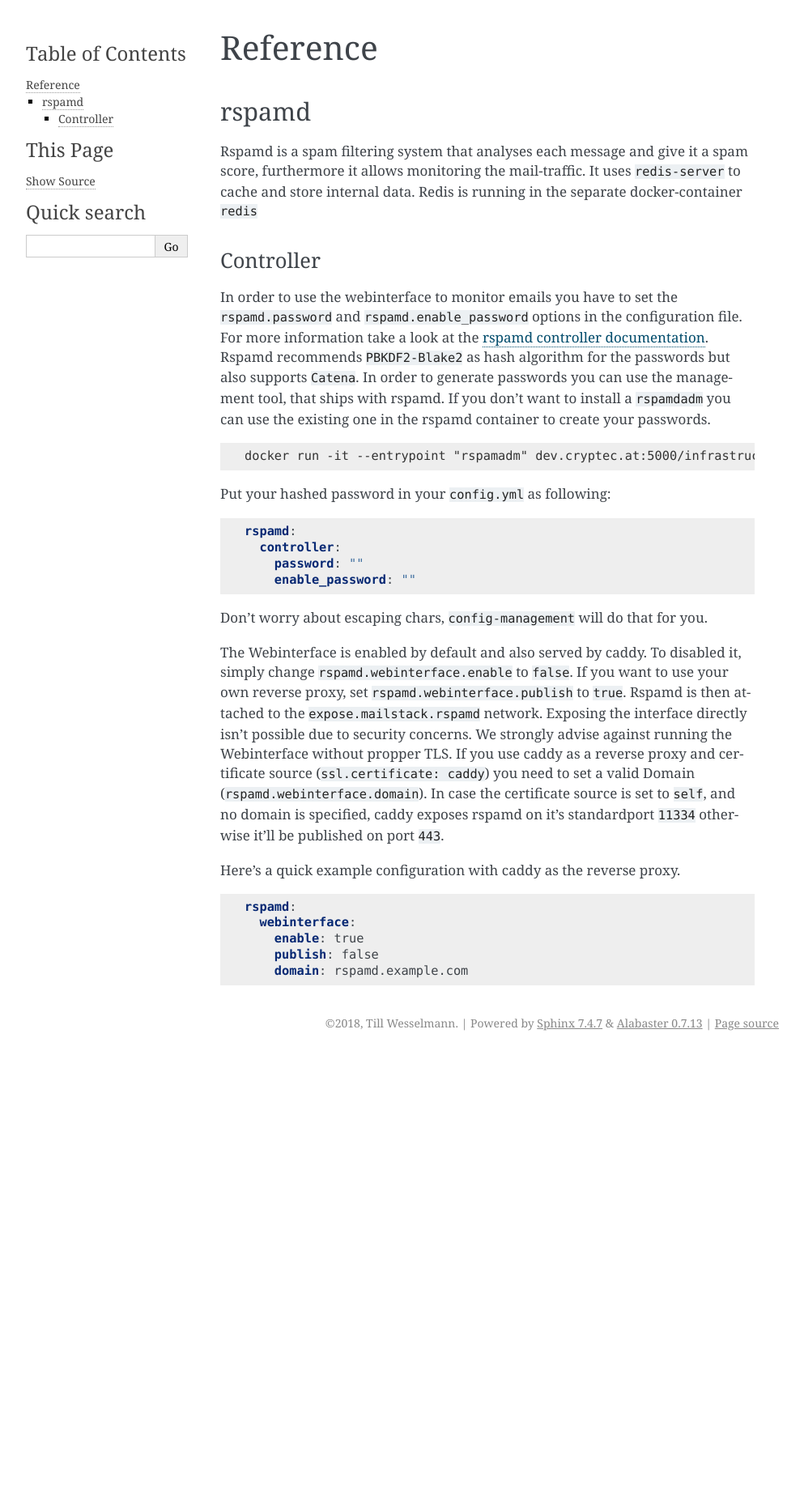
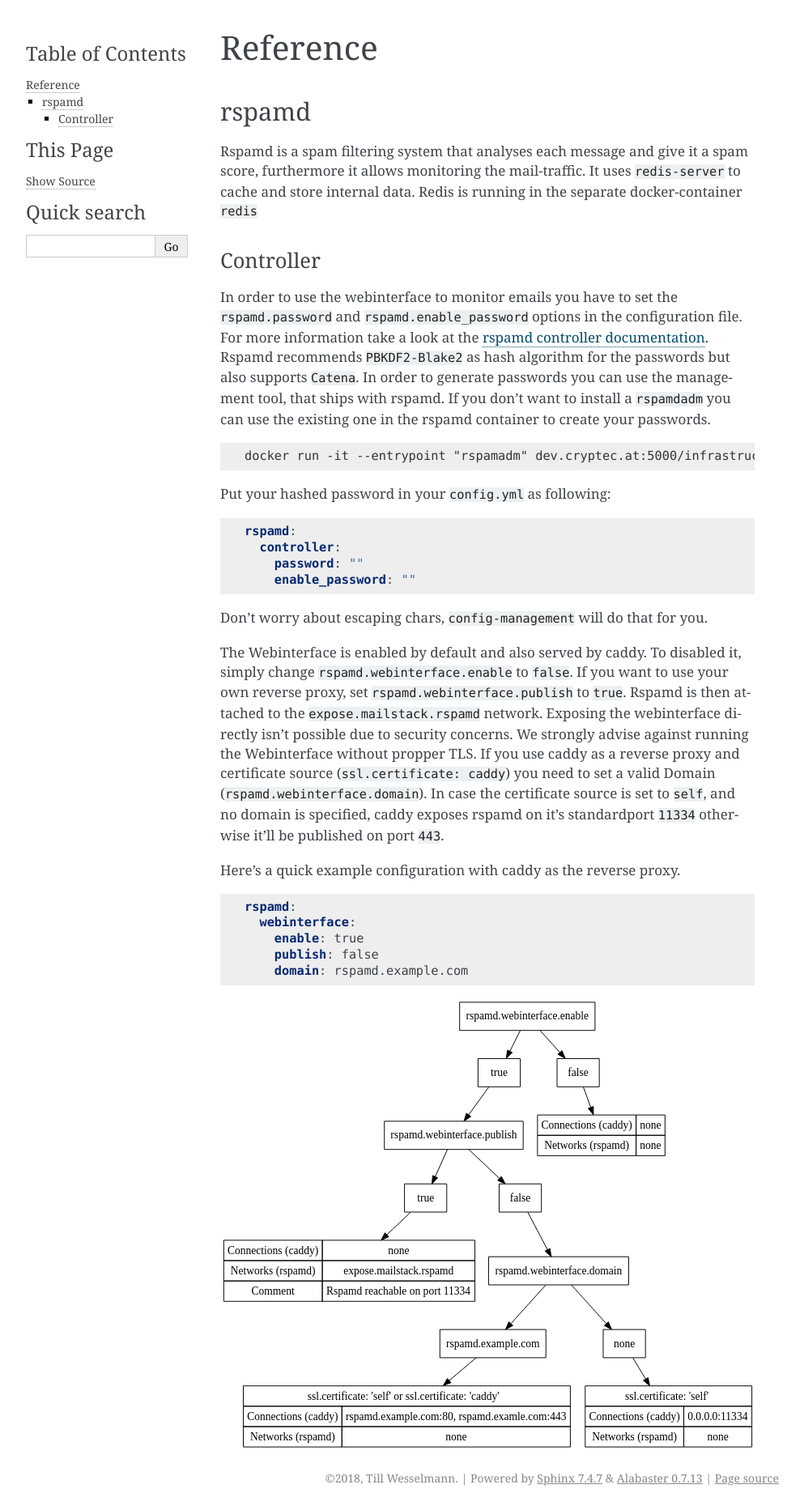
Before and after one commit to thesus/mailstack, a Sphinx documentation site: the page built from docs/source/usage/reference.rst, in a window 1280 px wide. Shown: the whole page at 81% size, without its empty margins (148-1141 px from the left). Built offline with Sphinx 7.4.7, drawn with Linux system fonts in a browser that asks for light colours; before the commit the page ends 1303 px from its top, so only the background shows below that.

Commit message:
Graphviz graphic for visualizing rspamd webinterface configuration options and there outcome

```diff
--- a/docs/source/usage/reference.rst
+++ b/docs/source/usage/reference.rst
@@ -40,7 +40,7 @@ Don't worry about escaping chars, ``config-management`` will do that for you.
 
 The Webinterface is enabled by default and also served by caddy. To disabled it, simply change ``rspamd.webinterface.enable`` to ``false``.
 If you want to use your own reverse proxy, set ``rspamd.webinterface.publish`` to ``true``. Rspamd is then attached to the ``expose.mailstack.rspamd`` network.
-Exposing the interface directly isn't possible due to security concerns. We strongly advise against running the Webinterface without propper TLS.
+Exposing the webinterface directly isn't possible due to security concerns. We strongly advise against running the Webinterface without propper TLS.
 If you use caddy as a reverse proxy and certificate source (``ssl.certificate: caddy``) you need to set a valid Domain (``rspamd.webinterface.domain``).
 In case the certificate source is set to ``self``, and no domain is specified, caddy exposes rspamd on it's standardport ``11334`` otherwise it'll be published on port ``443``.
 
@@ -53,3 +53,5 @@ Here's a quick example configuration with caddy as the reverse proxy.
       enable: true
       publish: false
       domain: rspamd.example.com
+
+.. image:: ./rspamd_graph.svg
--- a/meta-config.yml
+++ b/meta-config.yml
@@ -47,6 +47,10 @@ vars:
       controller:
         password: none
         enable_password: none
+      webinterface:
+        enable: true
+        publish: false
+        domain: rspamd.example.com
     comment: Rspamd settings
 
   sogo:
```
Also changed, not shown: docs/source/usage/rspamd_graph.svg (added), 1 other file.
